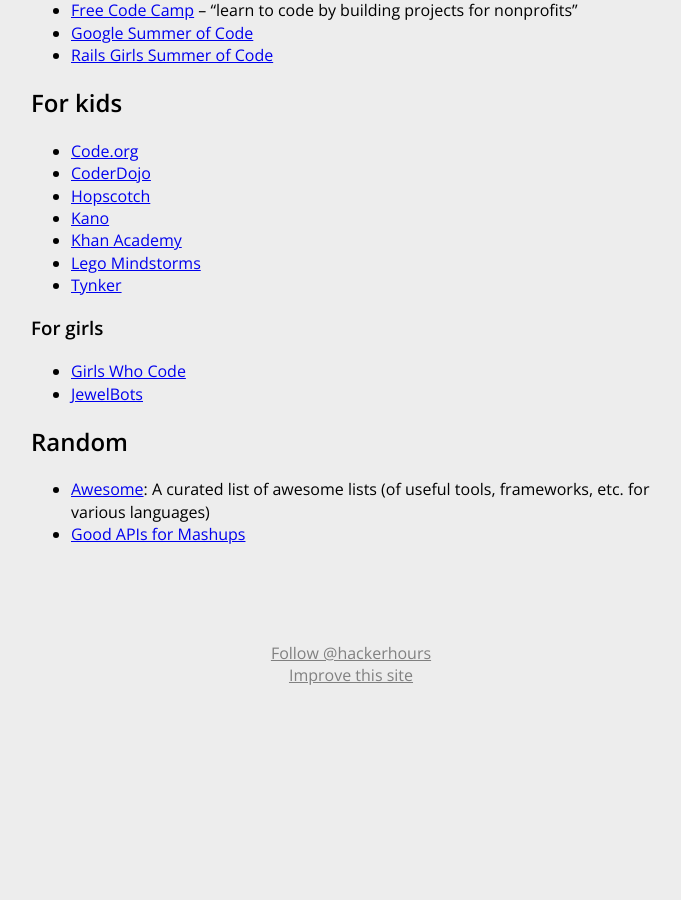
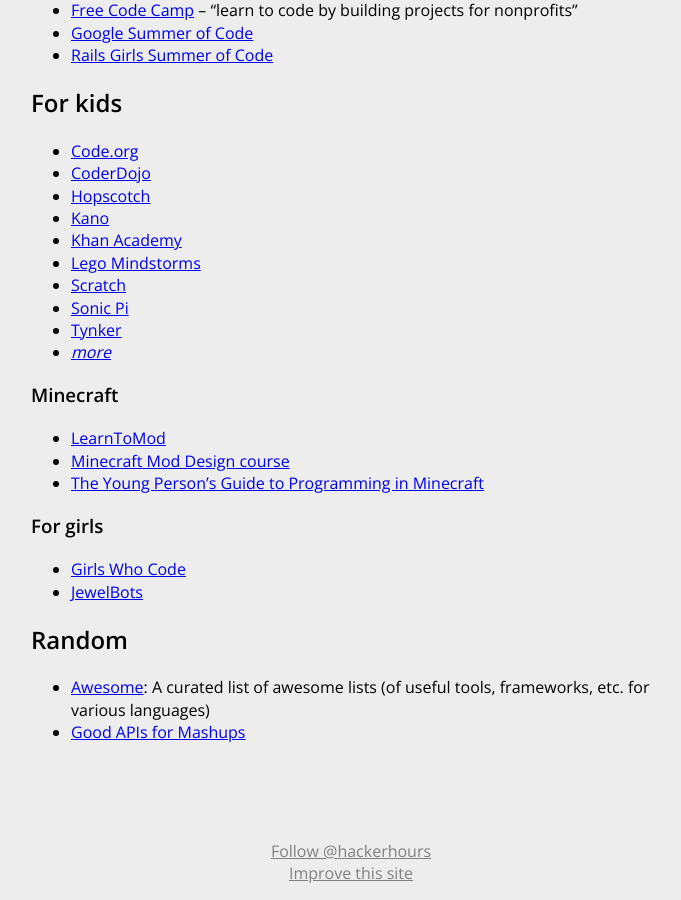
Before and after one commit to HackerHours/hackerhours.org, a Jekyll site: the page built from resources.md, in a window 1280 px wide and 900 px high, scrolled down 3230 px. Shown: the whole window, without its empty margins (289-970 px from the left). Built offline with Jekyll 4.4.1, drawn with Linux system fonts in a browser that asks for light colours; comment, search, counter and statistics services are not loaded; before the commit the page ends 3932 px from its top, so only the background shows below that.

Commit message:
add more resources for kids

```diff
--- a/resources.md
+++ b/resources.md
@@ -135,7 +135,16 @@
 * [Kano](http://us.kano.me/)
 * [Khan Academy](https://www.khanacademy.org/computing/)
 * [Lego Mindstorms](http://mindstorms.lego.com)
+* [Scratch](https://scratch.mit.edu/)
+* [Sonic Pi](http://sonic-pi.net/)
 * [Tynker](https://www.tynker.com/)
+* [_more_](https://www.edsurge.com/research/guides/teaching-kids-to-code)
+
+### Minecraft
+
+* [LearnToMod](http://www.learntomod.com/)
+* [Minecraft Mod Design course](http://www.youthdigital.com/minecraft-mod-design.html)
+* [The Young Person's Guide to Programming in Minecraft](https://github.com/walterhiggins/ScriptCraft/blob/master/docs/YoungPersonsGuideToProgrammingMinecraft.md#the-young-persons-guide-to-programming-in-minecraft)
 
 ### For girls
 
```
